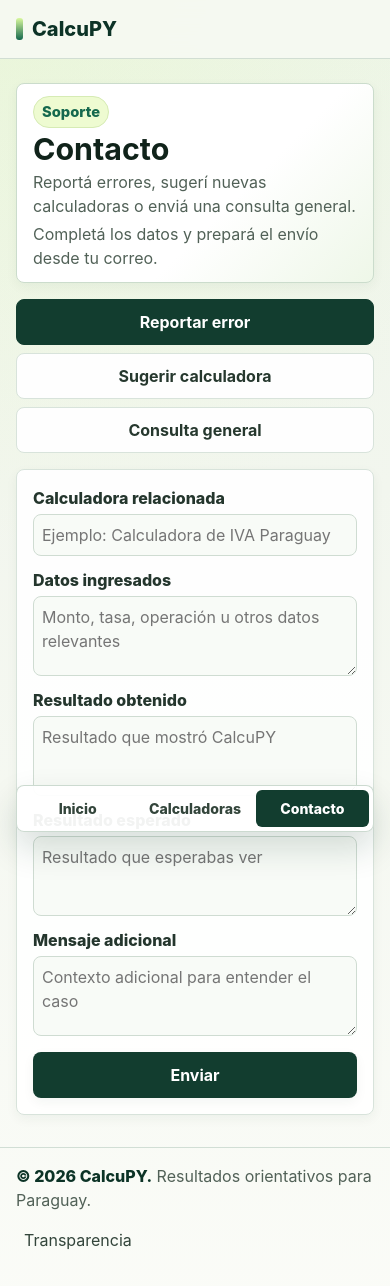
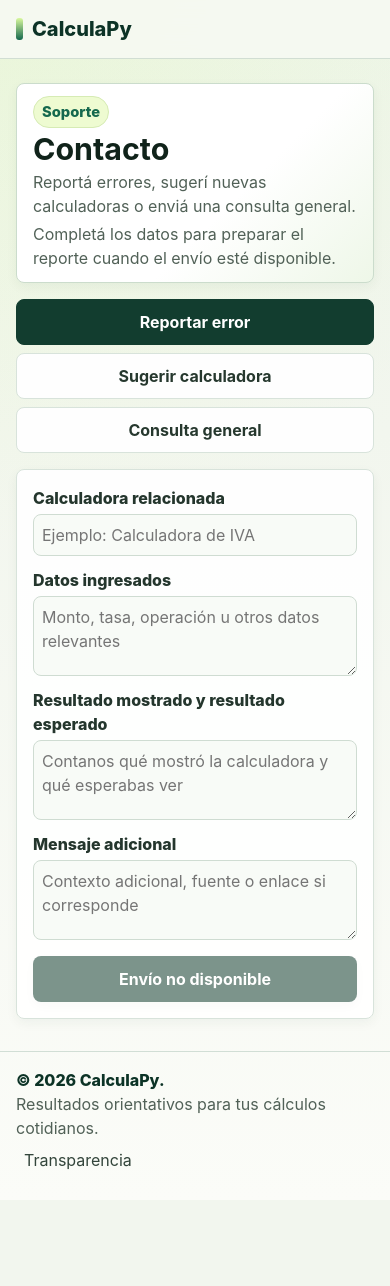
Before and after one commit to Code9029py/CalculaPy, a React (Vite) app: page /contacto in a window 390 px wide. Shown: the top 1286 px of the page. After the commit the page ends 1200 px from the top, so only its background shows below. Built offline with nearby package versions, Linux system fonts and the light colour scheme.

Commit message:
polish: finalize CalculaPy branding and copy

```diff
--- a/index.html
+++ b/index.html
@@ -3,7 +3,7 @@
   <head>
     <meta charset="UTF-8" />
     <meta name="viewport" content="width=device-width, initial-scale=1.0" />
-    <title>CalcuPY</title>
+    <title>CalculaPy</title>
     <meta
       name="description"
       content="Calculadoras útiles y orientativas para Paraguay con fórmulas, fuentes y fecha de revisión."
--- a/package.json
+++ b/package.json
@@ -1,5 +1,5 @@
 {
-  "name": "calcupy",
+  "name": "calculapy",
   "private": true,
   "version": "0.0.0",
   "type": "module",
--- a/src/calculators/iva/metadata.ts
+++ b/src/calculators/iva/metadata.ts
@@ -3,7 +3,7 @@
 import type { CalculatorMetadata } from "../types";
 
 export const ivaMetadata: CalculatorMetadata = {
-  title: "Calculadora de IVA Paraguay",
+  title: "Calculadora de IVA",
   description:
     "Calculá IVA 5% o 10% en Paraguay para agregarlo a un monto neto o separarlo de un monto con IVA incluido.",
   slug: "iva",
--- a/src/components/layout/SiteLayout.tsx
+++ b/src/components/layout/SiteLayout.tsx
@@ -15,8 +15,8 @@
     <div className="site">
       <header className="site-header">
         <div className="site-header__inner">
-          <NavLink className="brand" to="/" aria-label="CalcuPY inicio">
-            CalcuPY
+          <NavLink className="brand" to="/" aria-label="CalculaPy inicio">
+            CalculaPy
           </NavLink>
           <nav className="site-nav" aria-label="Navegación principal">
             {navItems.map((item) => (
@@ -31,21 +31,14 @@
       <footer className="site-footer">
         <div className="site-footer__inner">
           <p className="site-footer__copy">
-            <strong>&copy; 2026 CalcuPY.</strong> Resultados orientativos para
-            Paraguay.
+            <strong>&copy; 2026 CalculaPy.</strong>
+            <span>Resultados orientativos para tus cálculos cotidianos.</span>
           </p>
           <NavLink className="site-footer__link" to="/transparencia">
             Transparencia
           </NavLink>
         </div>
       </footer>
-      <nav className="mobile-bottom-nav" aria-label="Navegación móvil">
-        {navItems.map((item) => (
-          <NavLink key={item.to} to={item.to} end={item.to === "/"}>
-            {item.label}
-          </NavLink>
-        ))}
-      </nav>
     </div>
   );
 }
--- a/src/pages/HomePage.tsx
+++ b/src/pages/HomePage.tsx
@@ -5,7 +5,7 @@
 
 const usageSteps = [
   "Elegí una calculadora.",
-  "Cargá tus datos.",
+  "Cargá los datos.",
   "Revisá el resultado y el desglose."
 ];
 
@@ -13,7 +13,7 @@
   return (
     <section className="page page--home">
       <PageMeta
-        title="CalcuPY | Calculadoras simples para Paraguay"
+        title="CalculaPy | Calculadoras simples para Paraguay"
         description="Herramientas simples y orientativas para calcular números útiles en Paraguay."
       />
       <div className="page__content home-stack">
@@ -80,7 +80,7 @@
           aria-labelledby="how-heading"
         >
           <div className="section-heading section-heading--compact">
-            <h2 id="how-heading">Cómo usar CalcuPY</h2>
+            <h2 id="how-heading">Cómo usar CalculaPy</h2>
           </div>
           <div className="steps-strip">
             {usageSteps.map((step, index) => (
--- a/src/pages/NotFoundPage.tsx
+++ b/src/pages/NotFoundPage.tsx
@@ -6,8 +6,8 @@
   return (
     <section className="page">
       <PageMeta
-        title="Página no encontrada | CalcuPY"
-        description="La página solicitada no existe en CalcuPY."
+        title="Página no encontrada | CalculaPy"
+        description="La página solicitada no existe en CalculaPy."
       />
       <div className="page__content prose">
         <h1>Página no encontrada</h1>
--- a/src/pages/calculators/CalculatorsIndexPage.tsx
+++ b/src/pages/calculators/CalculatorsIndexPage.tsx
@@ -47,7 +47,7 @@
   return (
     <section className="page">
       <PageMeta
-        title="Calculadoras para Paraguay | CalcuPY"
+        title="Calculadoras para Paraguay | CalculaPy"
         description="Catálogo de herramientas de cálculo simples y orientativas para Paraguay."
       />
       <div className="page__content">
--- a/src/pages/calculators/IvaPage.tsx
+++ b/src/pages/calculators/IvaPage.tsx
@@ -10,7 +10,7 @@
   return (
     <>
       <PageMeta
-        title={`${ivaMetadata.title} | CalcuPY`}
+        title={`${ivaMetadata.title} | CalculaPy`}
         description={ivaPageDescription}
       />
       <CalculatorLayout
--- a/src/pages/institucional/ContactoPage.tsx
+++ b/src/pages/institucional/ContactoPage.tsx
@@ -1,8 +1,6 @@
-import { useMemo, useState } from "react";
+import { useState } from "react";
 
 import { PageMeta } from "../../components/PageMeta";
-
-const CONTACT_EMAIL = "contacto@calcupy.com";
 
 type ContactType = "error" | "calculator" | "general";
 
@@ -18,17 +16,11 @@
   { id: "general", label: "Consulta general" }
 ];
 
-const subjectsByType: Record<ContactType, string> = {
-  error: "Error en una calculadora",
-  calculator: "Sugerencia para CalcuPY",
-  general: "Consulta general sobre CalcuPY"
-};
-
 const fieldsByType: Record<ContactType, ContactField[]> = {
   error: [
     {
       label: "Calculadora relacionada",
-      placeholder: "Ejemplo: Calculadora de IVA Paraguay",
+      placeholder: "Ejemplo: Calculadora de IVA",
       type: "input"
     },
     {
@@ -36,21 +28,17 @@
       placeholder: "Monto, tasa, operación u otros datos relevantes"
     },
     {
-      label: "Resultado obtenido",
-      placeholder: "Resultado que mostró CalcuPY"
-    },
-    {
-      label: "Resultado esperado",
-      placeholder: "Resultado que esperabas ver"
+      label: "Resultado mostrado y resultado esperado",
+      placeholder: "Contanos qué mostró la calculadora y qué esperabas ver"
     },
     {
       label: "Mensaje adicional",
-      placeholder: "Contexto adicional para entender el caso"
+      placeholder: "Contexto adicional, fuente o enlace si corresponde"
     }
   ],
   calculator: [
     {
-      label: "Nombre o idea de calculadora",
+      label: "Nombre o idea",
       placeholder: "Ejemplo: calculadora de cuotas",
       type: "input"
     },
@@ -59,8 +47,8 @@
       placeholder: "Describí el resultado esperado"
     },
     {
-      label: "Por qué sería útil",
-      placeholder: "Explicá el valor para usuarios en Paraguay"
+      label: "Caso de uso o utilidad",
+      placeholder: "Explicá cuándo serviría y qué fuente o enlace revisar si aplica"
     }
   ],
   general: [
@@ -76,27 +64,6 @@
   ]
 };
 
-function buildMailto(type: ContactType, values: Record<string, string>) {
-  const subject = subjectsByType[type];
-  const lines: string[] = [];
-
-  for (const field of fieldsByType[type]) {
-    const value = values[field.label]?.trim() ?? "";
-    lines.push(`${field.label}:`);
-    lines.push(value.length > 0 ? value : "—");
-    lines.push("");
-  }
-
-  lines.push("—");
-  lines.push("Enviado desde CalcuPY (plantilla de contacto).");
-
-  const body = lines.join("\n");
-
-  return `mailto:${CONTACT_EMAIL}?subject=${encodeURIComponent(
-    subject
-  )}&body=${encodeURIComponent(body)}`;
-}
-
 export function ContactoPage() {
   const [contactType, setContactType] = useState<ContactType>("error");
   const [valuesByType, setValuesByType] = useState<
@@ -105,11 +72,6 @@
 
   const activeFields = fieldsByType[contactType];
   const currentValues = valuesByType[contactType];
-
-  const mailtoHref = useMemo(
-    () => buildMailto(contactType, currentValues),
-    [contactType, currentValues]
-  );
 
   function updateField(label: string, value: string) {
     setValuesByType((previous) => ({
@@ -124,8 +86,8 @@
   return (
     <section className="page">
       <PageMeta
-        title="Contacto y reportes | CalcuPY"
-        description="Canal de contacto y reporte de errores para CalcuPY."
+        title="Contacto y reportes | CalculaPy"
+        description="Canal de contacto y reporte de errores para CalculaPy."
       />
       <div className="page__content">
         <div className="contact-hero">
@@ -137,7 +99,8 @@
               general.
             </p>
             <p className="contact-hero__description">
-              Completá los datos y prepará el envío desde tu correo.
+              Completá los datos para preparar el reporte cuando el envío esté
+              disponible.
             </p>
           </div>
         </div>
@@ -194,9 +157,9 @@
           </div>
 
           <div className="contact-form__actions">
-            <a className="button button--primary" href={mailtoHref}>
-              Enviar
-            </a>
+            <button className="button button--primary" disabled type="button">
+              Envío no disponible
+            </button>
           </div>
         </form>
       </div>
--- a/src/styles/global.css
+++ b/src/styles/global.css
@@ -1,5 +1,5 @@
 /* =========================================================================
-   CalcuPY · Hoja de estilos base
+   CalculaPy · Hoja de estilos base
    Estructura:
      1. Tokens                 (:root)
      2. Reset / base
@@ -13,7 +13,7 @@
     10. Home (hero, steps)
     11. Estado / pills / tags
     12. Contacto / Transparencia
-    13. Bottom nav mobile
+    13. Responsive
     14. Responsive
    ========================================================================= */
 
@@ -413,6 +413,10 @@
 }
 
 .site-footer__copy {
+  align-items: center;
+  display: flex;
+  flex-wrap: wrap;
+  gap: var(--space-1);
   margin: 0;
 }
 
@@ -496,7 +500,6 @@
 .button:focus-visible,
 .site-nav a:focus-visible,
 .site-footer__link:focus-visible,
-.mobile-bottom-nav a:focus-visible,
 .segment-option:focus-visible,
 .contact-tab:focus-visible {
   outline: var(--focus-ring);
@@ -1507,6 +1510,37 @@
   width: fit-content;
 }
 
+.transparency-sources {
+  background: rgba(255, 255, 255, 0.94);
+  border: 1px solid var(--color-border);
+  border-radius: var(--radius-md);
+  box-shadow: var(--shadow-sm);
+  padding: var(--space-4);
+}
+
+.transparency-sources h2 {
+  font-size: 1.08rem;
+  margin: 0 0 var(--space-3);
+}
+
+.transparency-source-list {
+  display: grid;
+  gap: var(--space-2) var(--space-4);
+  grid-template-columns: repeat(2, minmax(0, 1fr));
+  list-style: none;
+  margin: 0;
+  padding: 0;
+}
+
+.transparency-source-list li {
+  background: var(--color-surface-muted);
+  border: 1px solid var(--color-border-subtle);
+  border-radius: var(--radius-sm);
+  color: var(--color-text-muted);
+  font-weight: var(--weight-bold);
+  padding: var(--space-2) var(--space-3);
+}
+
 .contact-hero {
   background:
     linear-gradient(135deg, #ffffff 0%, #ffffff 60%, #eef7e8 100%);
@@ -1602,18 +1636,13 @@
   min-width: 132px;
 }
 
-/* -- 13. Bottom nav mobile (oculta en desktop) ------------------------- */
-
-.mobile-bottom-nav {
-  display: none;
-}
-
-/* -- 14. Responsive ---------------------------------------------------- */
+/* -- 13. Responsive ---------------------------------------------------- */
 
 @media (max-width: 920px) {
   .home-hero.app-hero,
   .calculator-main-grid,
   .transparency-grid,
+  .transparency-source-list,
   .contact-form__grid {
     grid-template-columns: 1fr;
   }
@@ -1648,10 +1677,6 @@
 }
 
 @media (max-width: 720px) {
-  body {
-    padding-bottom: 78px;
-  }
-
   h1,
   .page--home h1 {
     font-size: 2.2rem;
@@ -1672,6 +1697,13 @@
   .site-footer__inner {
     align-items: flex-start;
     flex-direction: column;
+    gap: var(--space-1);
+  }
+
+  .site-footer__copy {
+    align-items: flex-start;
+    flex-direction: column;
+    gap: 0;
   }
 
   .home-hero.app-hero {
@@ -1742,36 +1774,6 @@
     width: 100%;
   }
 
-  .mobile-bottom-nav {
-    background: rgba(255, 255, 255, 0.94);
-    border: 1px solid rgba(197, 213, 202, 0.88);
-    border-radius: var(--radius-md);
-    bottom: calc(12px + env(safe-area-inset-bottom, 0px));
-    box-shadow: 0 16px 34px rgba(12, 51, 38, 0.16);
-    display: grid;
-    gap: var(--space-1);
-    grid-template-columns: repeat(3, minmax(0, 1fr));
-    left: 16px;
-    padding: var(--space-1);
-    position: fixed;
-    right: 16px;
-    z-index: 20;
-  }
-
-  .mobile-bottom-nav a {
-    border-radius: var(--radius-sm);
-    color: #33453b;
-    font-size: 0.88rem;
-    font-weight: var(--weight-strong);
-    padding: var(--space-2) var(--space-1);
-    text-align: center;
-    text-decoration: none;
-  }
-
-  .mobile-bottom-nav a.active {
-    background: #123d2f;
-    color: var(--color-text-inverse);
-  }
 }
 
 @media (max-width: 520px) {
```
Also changed, not shown: src/pages/institucional/TransparenciaPage.tsx (+13 -2 lines), 1 other file (tests, documents, lock files or other folders).
